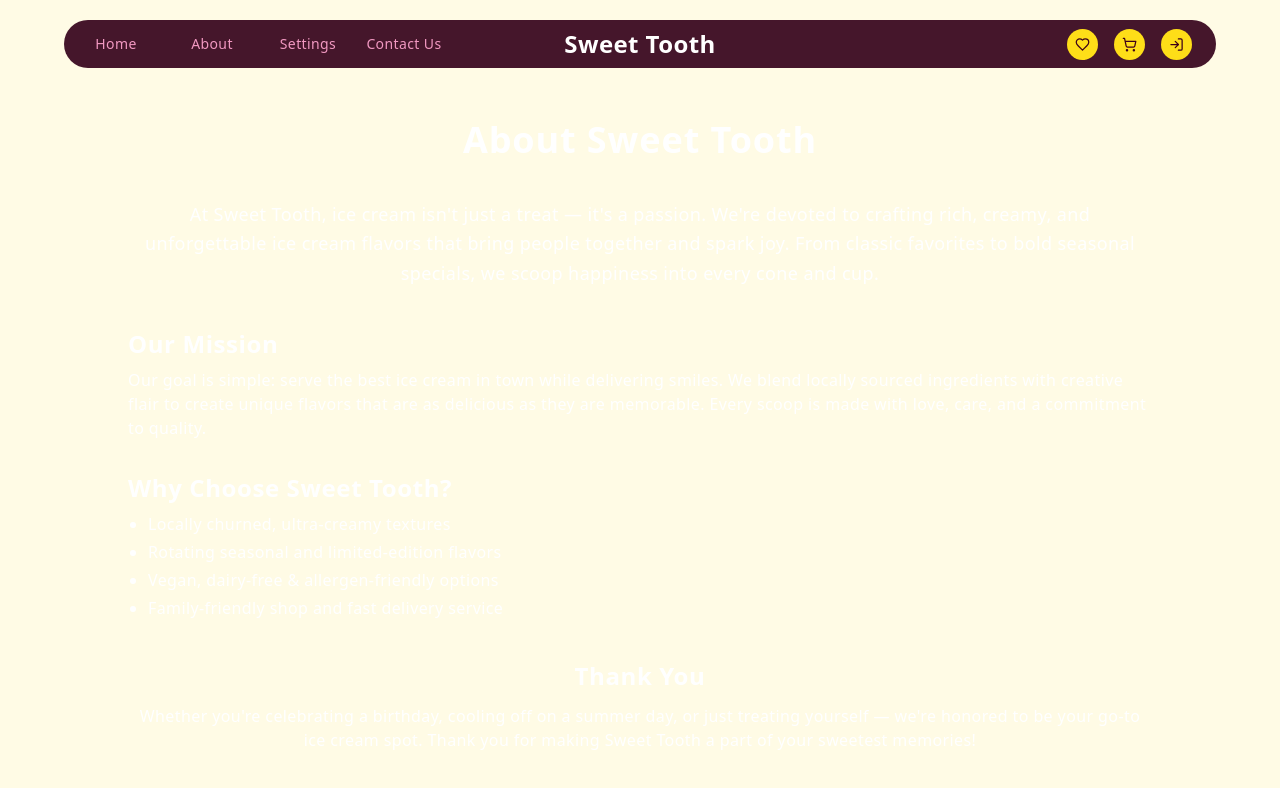
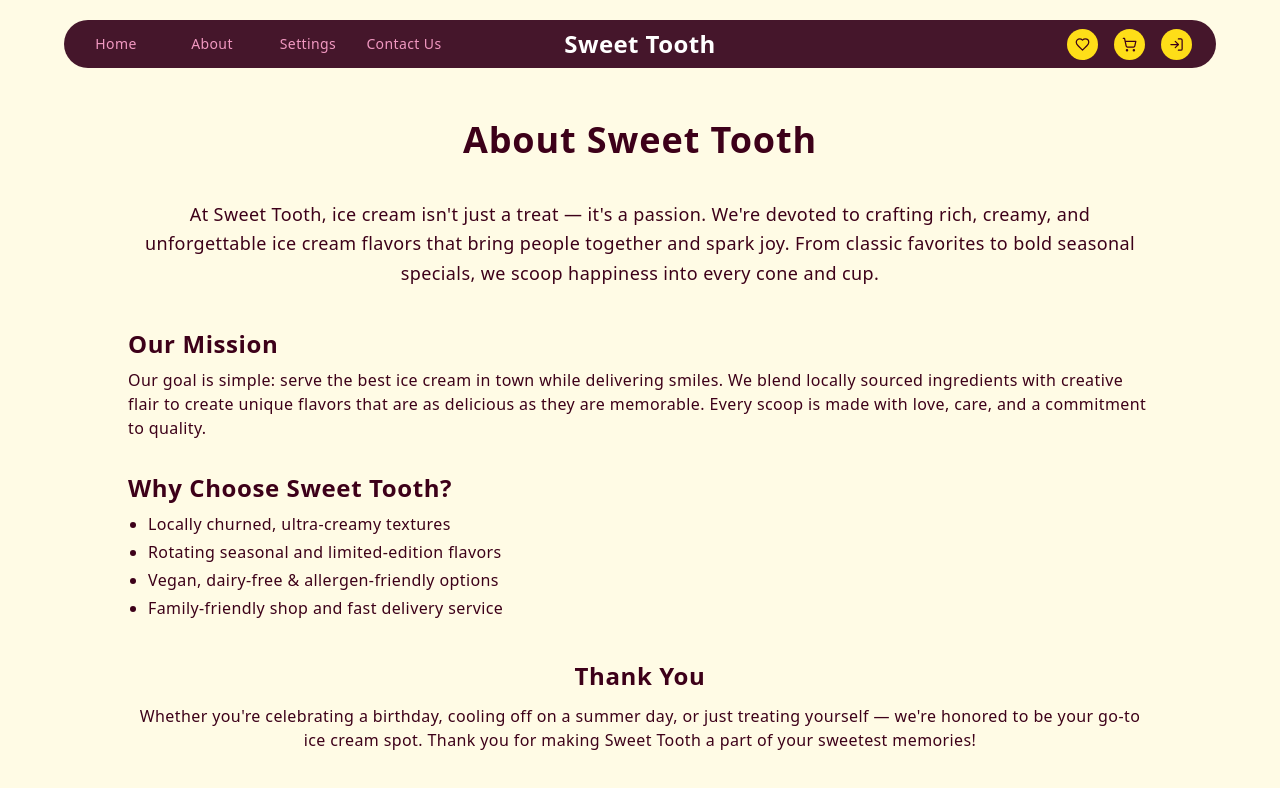
Before and after one commit to corb0140/ice_cream_ecommerce, a React (Vite) app in the folder client/: page /about in a window 1280 px wide. Shown: the top 788 px of the page. Built offline with nearby package versions, Linux system fonts and the light colour scheme.

Commit message:
removed white text

```diff
--- a/client/src/pages/AboutPage.jsx
+++ b/client/src/pages/AboutPage.jsx
@@ -1,6 +1,6 @@
 function AboutPage() {
   return (
-    <div className="min-h-screen bg-early-dawn text-white px-6 py-20 lg:py-30">
+    <div className="min-h-screen bg-early-dawn px-6 py-20 lg:py-30">
       <div className="max-w-5xl mx-auto text-center space-y-10">
         <h1 className="text-4xl font-bold">About Sweet Tooth</h1>
         <p className="text-lg leading-relaxed">
--- a/client/src/pages/ContactPage.jsx
+++ b/client/src/pages/ContactPage.jsx
@@ -18,7 +18,7 @@ function ContactUs() {
   };
 
   return (
-    <div className="min-h-screen overflow-hidden px-4 py-2 lg:pt-20 bg-early-dawn text-white ">
+    <div className="min-h-screen overflow-hidden px-4 py-2 lg:pt-20 bg-early-dawn">
       <div className=" flex flex-col items-center justify-center relative top-[80px] h-[calc(100%-80px)]">
         <h1 className="text-3xl font-bold mb-5 text-center">Contact Us</h1>
 
```
